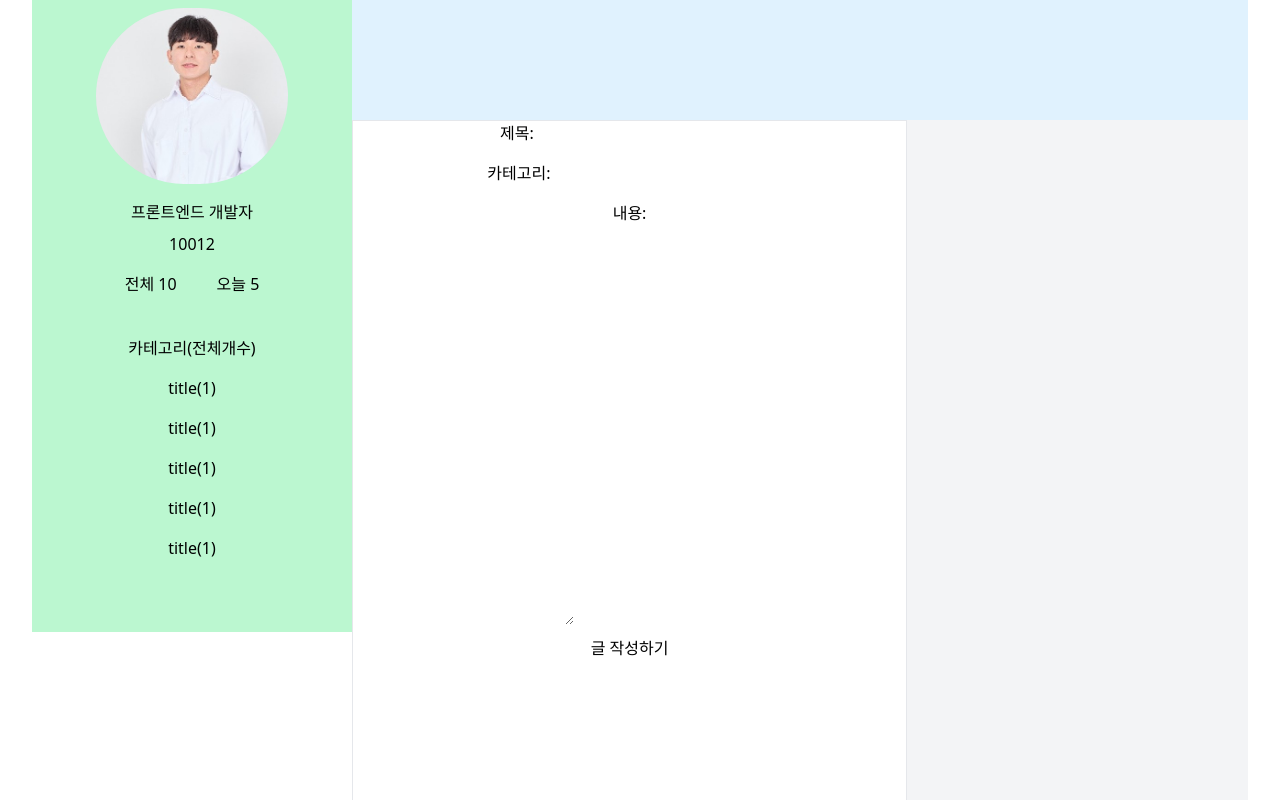
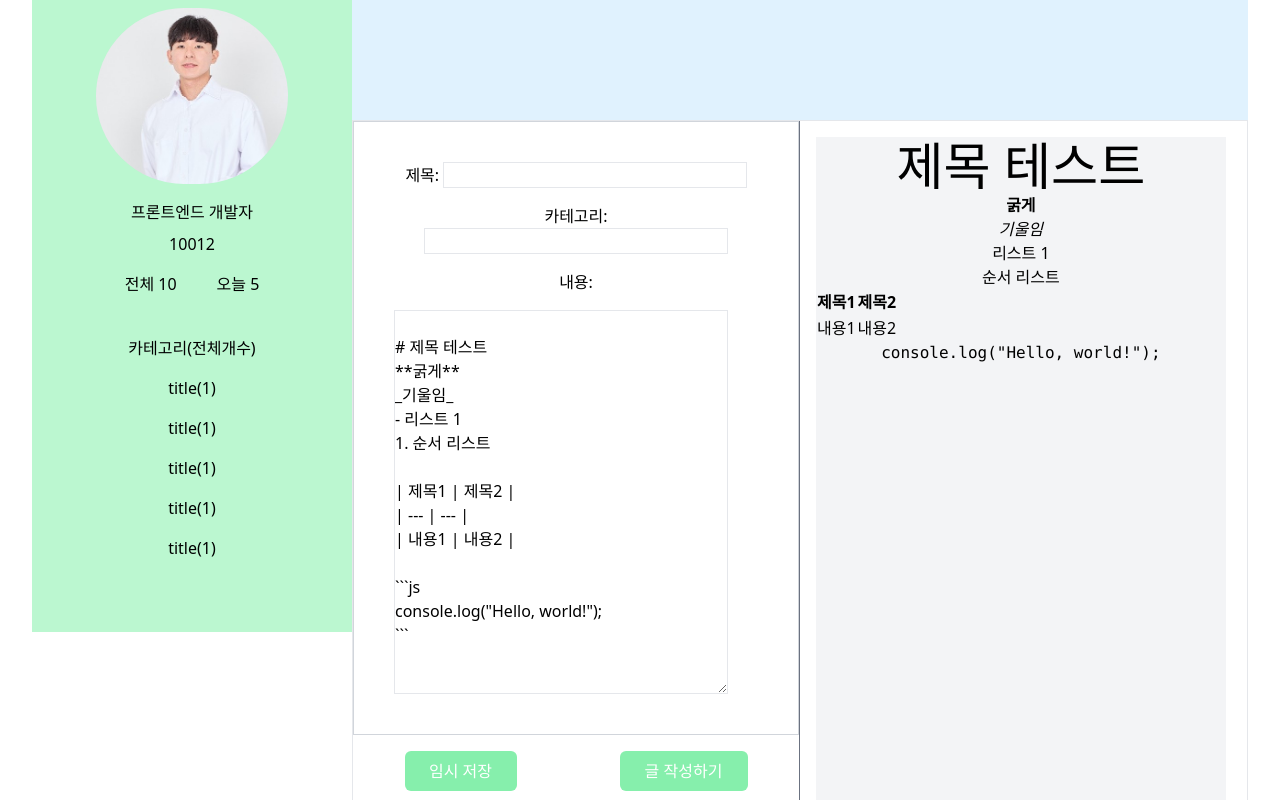
Before and after one commit to nas7062/blogProject, a React (Vite) app in the folder blog/: page /write in a window 1280 px wide. Shown: the part 200-1000 px from the top of the page. Built offline with nearby package versions, Linux system fonts and the light colour scheme.

Commit message:
마크다운 설정 및 미리보기

```diff
--- a/blog/src/pages/PostWrite.tsx
+++ b/blog/src/pages/PostWrite.tsx
@@ -1,30 +1,78 @@
 import { useState } from "react";
 import ReactMarkdown from "react-markdown";
+import remarkGfm from "remark-gfm";
+
 function PostWrite() {
-  const [text, setText] = useState<string >("");
+  const sampleText = `
+# 제목 테스트
+**굵게**
+_기울임_
+- 리스트 1
+1. 순서 리스트
 
+| 제목1 | 제목2 |
+| --- | --- |
+| 내용1 | 내용2 |
+
+\`\`\`js
+console.log("Hello, world!");
+\`\`\`
+`;
+  const [title, setTitle] = useState<string>("");
+  const [category, setCategory] = useState<string>("");
+  const [text, setText] = useState<string>(sampleText);
+
+  const submitPost = (e: React.FormEvent) => {
+    e.preventDefault();
+    if (title.trim() === "" || category.trim() === "" || text.trim() === "") return;
+    console.log(title, category, text);
+    setTitle("");
+    setCategory("");
+    setText(sampleText);
+  };
   return (
-    <div className="flex">
-      <div className="w-5/6 mx-auto border ">
-        <form action="" className="flex flex-col gap-4">
+    <div className="grid grid-cols-2 h-screen border">
+      <div className="border-r  flex flex-col gap-4 border-gray-500">
+        <form action="" className="flex flex-col gap-4 border border-gray-300 p-10">
           <label htmlFor="">
-            제목: <input type="text" className="w-2/5" />
+            제목:{" "}
+            <input
+              type="text"
+              className="w-5/6 border"
+              value={title}
+              onChange={(e) => setTitle(e.target.value)}
+            />
           </label>
           <label htmlFor="">
             카테고리:
-            <input type="text" className="w-2/5" />
+            <input
+              type="text"
+              className="w-5/6 border"
+              value={category}
+              onChange={(e) => setCategory(e.target.value)}
+            />
           </label>
           <label htmlFor="">내용:</label>
           <textarea
-            className="min-h-96 w-2/5"
+            className="min-h-96 w-11/12 border"
             value={text}
             onChange={(e) => setText(e.target.value)}
           />
         </form>
-        <button>글 작성하기</button>
+        <div className="flex">
+          <span className=" text-center mx-auto text-white bg-green-300  w-28 px-4 py-2 rounded-md cursor-pointer">
+            임시 저장
+          </span>
+          <span
+            className=" text-center mx-auto text-white bg-green-300  w-32 px-4 py-2 rounded-md cursor-pointer"
+            onClick={submitPost}
+          >
+            글 작성하기
+          </span>
+        </div>
       </div>
-      <div className="w-1/2 h-screen p-4 bg-gray-100 overflow-auto">
-        <ReactMarkdown>{text}</ReactMarkdown>
+      <div className=" prose prose-lg w-11/12 min-h-5/6  m-4 bg-gray-100 overflow-auto">
+        <ReactMarkdown remarkPlugins={[remarkGfm]}>{text}</ReactMarkdown>
       </div>
     </div>
   );
```
